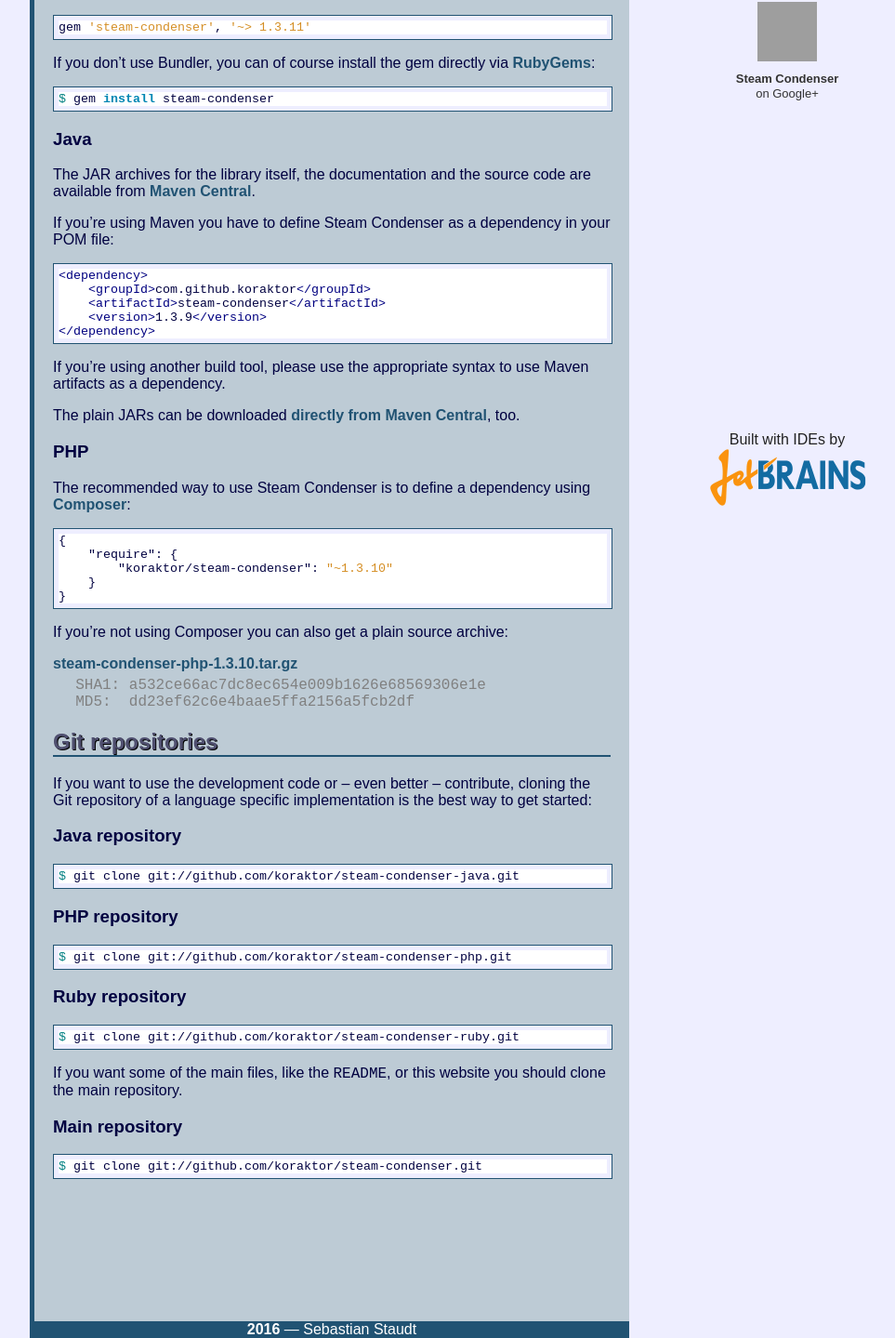
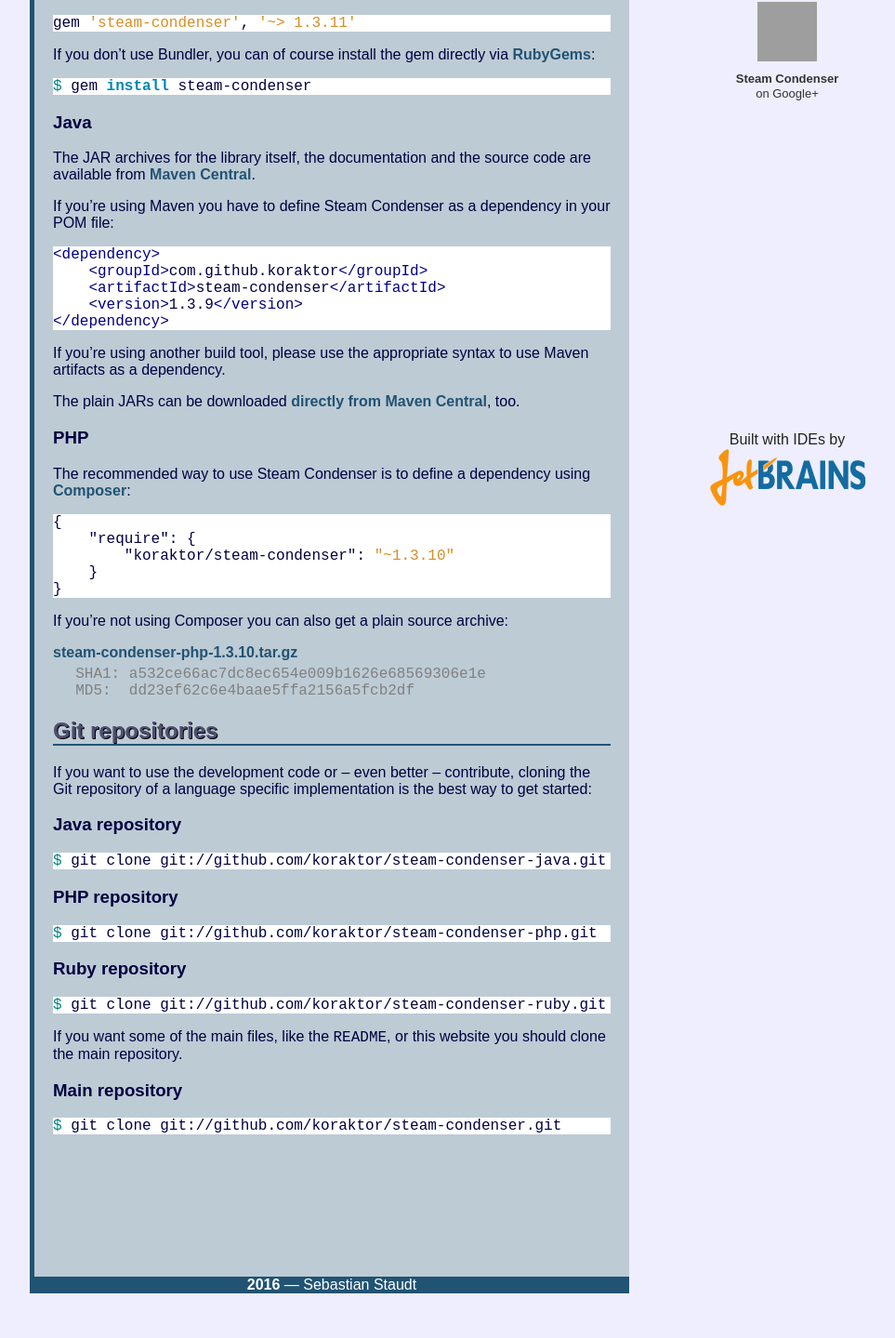
Before and after one commit to koraktor/steam-condenser, a Jekyll site: the page built from install.markdown, in a window 1280 px wide. Shown: the part 366-1805 px from the top of the page at 93% size, without its empty margins (258-1221 px from the left). Built offline with Jekyll 4.4.1, drawn with Linux system fonts in a browser that asks for light colours; nearby versions of some CDN libraries; comment, search, counter and statistics services are not loaded; after the commit the page ends 1757 px from its top, so only the background shows below that; grey boxes are pictures that could not be loaded.

Commit message:
Fix display of code snippets

```diff
--- a/stylesheets/main.css
+++ b/stylesheets/main.css
@@ -16,11 +16,7 @@ a:link:hover, a:visited:hover {
   color: #505070;
 }
 
-a:link {
-  color: #215373;
-}
-
-a:visited {
+a:link, a:visited {
   color: #215373;
 }
 
@@ -174,21 +170,18 @@ div.download pre {
   margin:  5px;
 }
 
-div.highlight {
+div.text {
+  text-align: justify;
+}
+
+figure {
   background: #eeeeff;
   border:     1px solid #215373;
   font-size:  10pt;
   overflow:   auto;
   padding:    5px;
   width:      590px;
-}
-
-div.highlight pre {
-  margin: 0;
-}
-
-div.text {
-  text-align: justify;
+  margin:     1px 0 0 0;
 }
 
 h1 {
```
